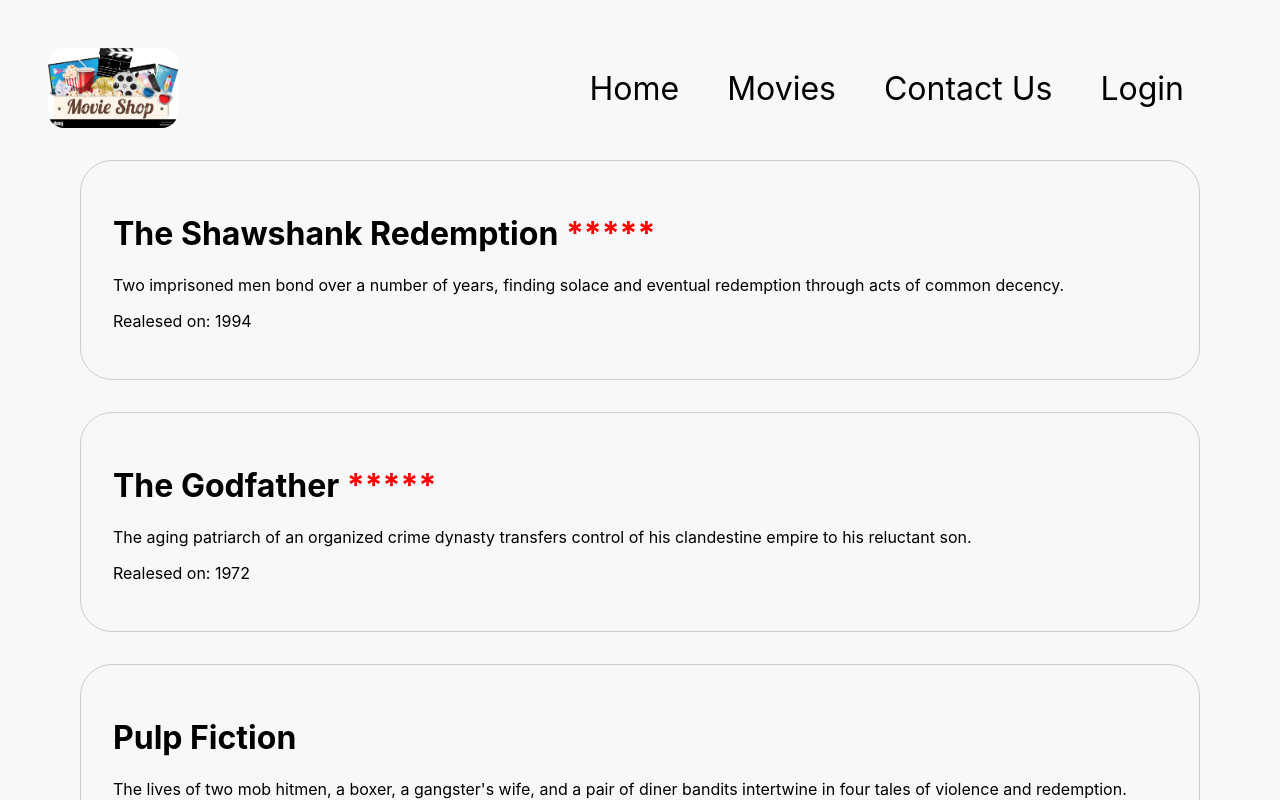
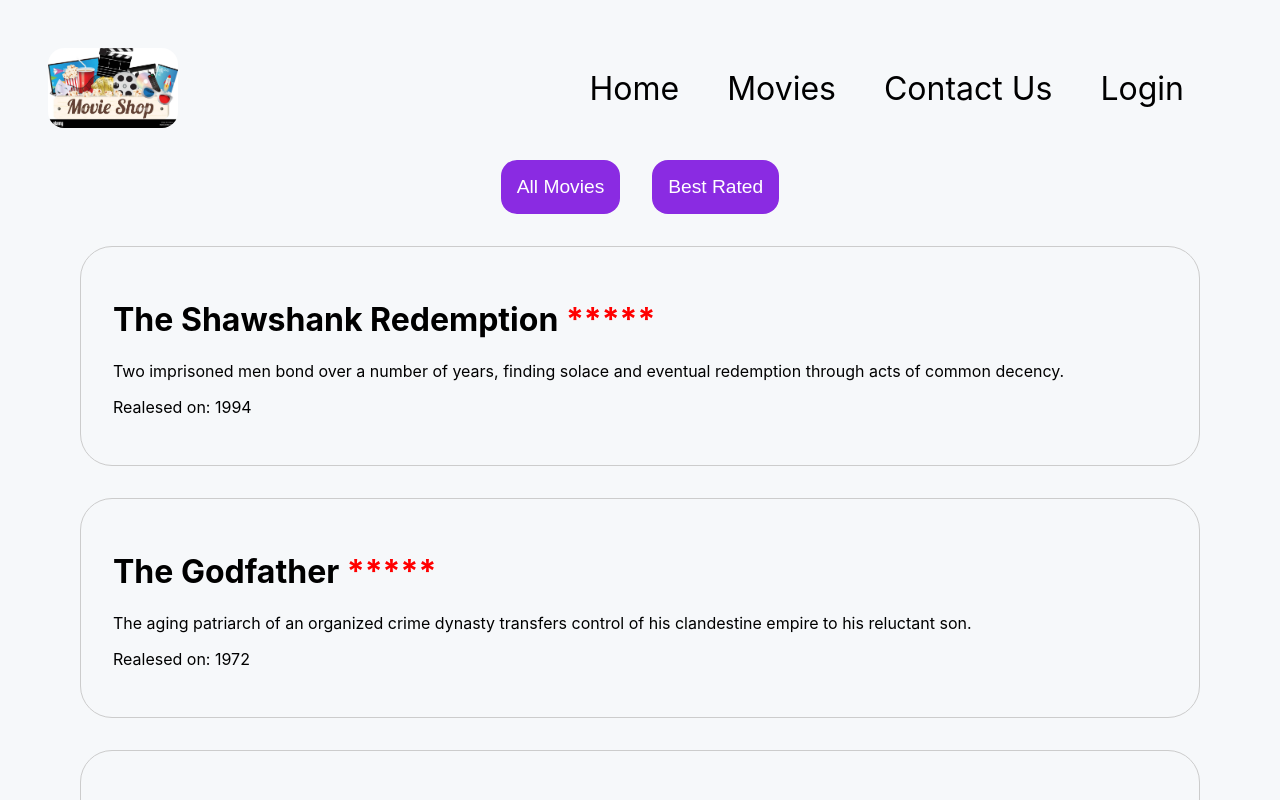
Before and after one commit to kiboma2021/React-Movieshop, a React (Create React App) app: page / in a window 1280 px wide. Shown: the top 800 px of the page. Built offline with nearby package versions, Linux system fonts and the light colour scheme; data requests are answered from the project's data file.

Commit message:
Filter movies based on rating

```diff
--- a/src/App.css
+++ b/src/App.css
@@ -42,3 +42,20 @@ ul>li {
 .best_rated {
   color: red;
 }
+
+.filter-btns {
+  margin: 2rem;
+  display: flex;
+  justify-content: center;
+  align-items: center;
+  gap: 2rem;
+}
+
+.filter-btns > button {
+  background-color: blueviolet;
+  padding: 1rem;
+  border: none;
+  border-radius: 1rem;
+  font-size: larger;
+  color: white;
+}
--- a/src/components/Main.js
+++ b/src/components/Main.js
@@ -2,7 +2,7 @@ import React, { useEffect, useState } from 'react'
 
 const Main = () => {
     const [movies, setMovies] = useState([]);
-    const movie_url="http://localhost:8000/movies/";
+    const [movie_url, setMovie_ulr]=useState("http://localhost:8000/movies/");
 
     console.log(movies);
 
@@ -12,13 +12,17 @@ const Main = () => {
         .then(response => response.json())
         .then(data => setMovies(data))
 
-    },[])
+    },[movie_url])
 
 
   return (
     <div className='main'>
+        <div className='filter-btns'>
+          <button onClick={()=> setMovie_ulr("http://localhost:8000/movies/")}>All Movies</button>
+          <button onClick={()=>setMovie_ulr("http://localhost:8000/movies?best_rated=true")}>Best Rated</button>
+        </div>
         {movies.map(movie  =>
-        <div className='card'>
+        <div className='card' key={movie.id}>
             <h1>{movie.movie_name} <span className={movie.best_rated?"best_rated":""} >{movie.best_rated?"*****":"" } </span>  </h1>
             <p>{movie.description}</p>
             <p>Realesed on: {movie.year_released} </p>
```
